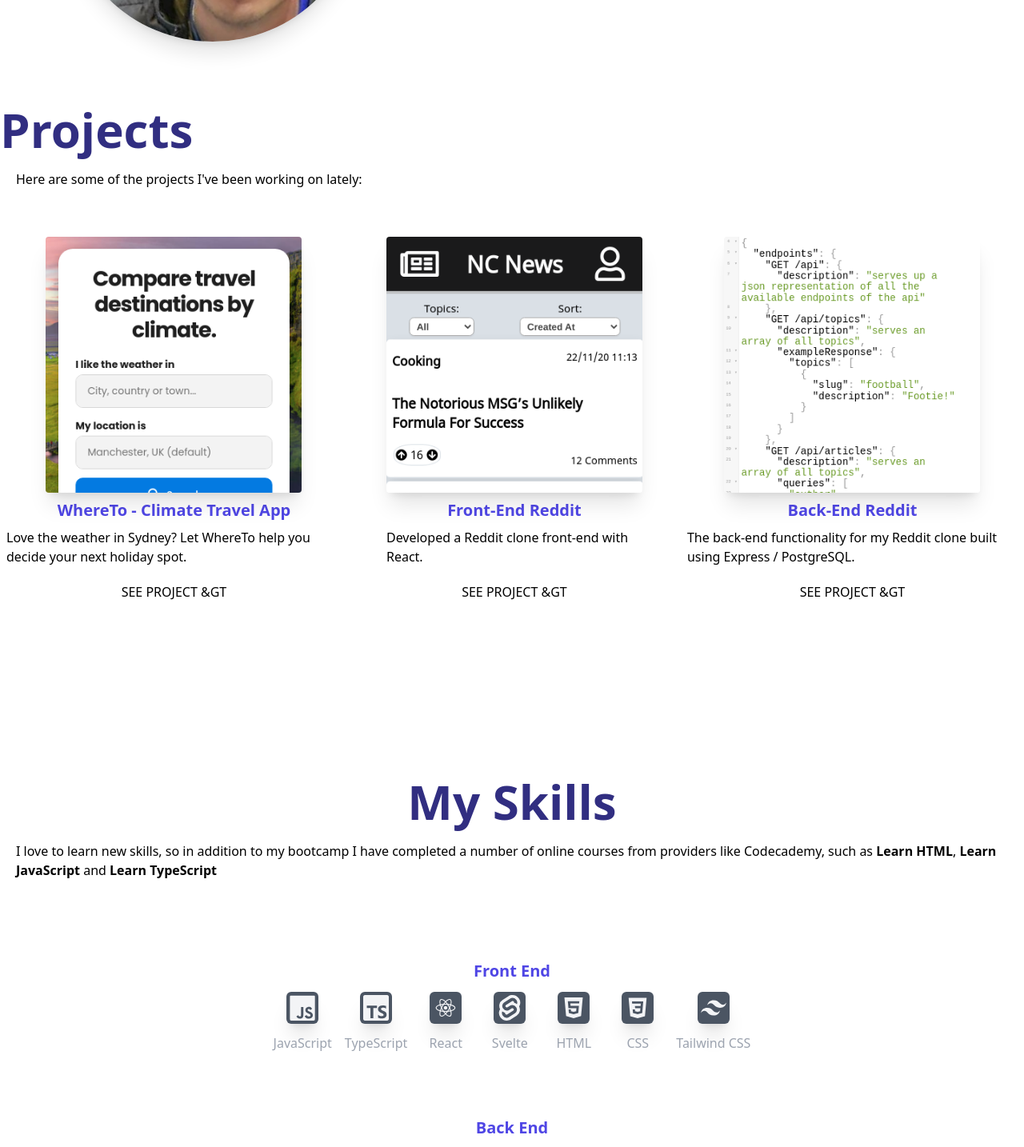
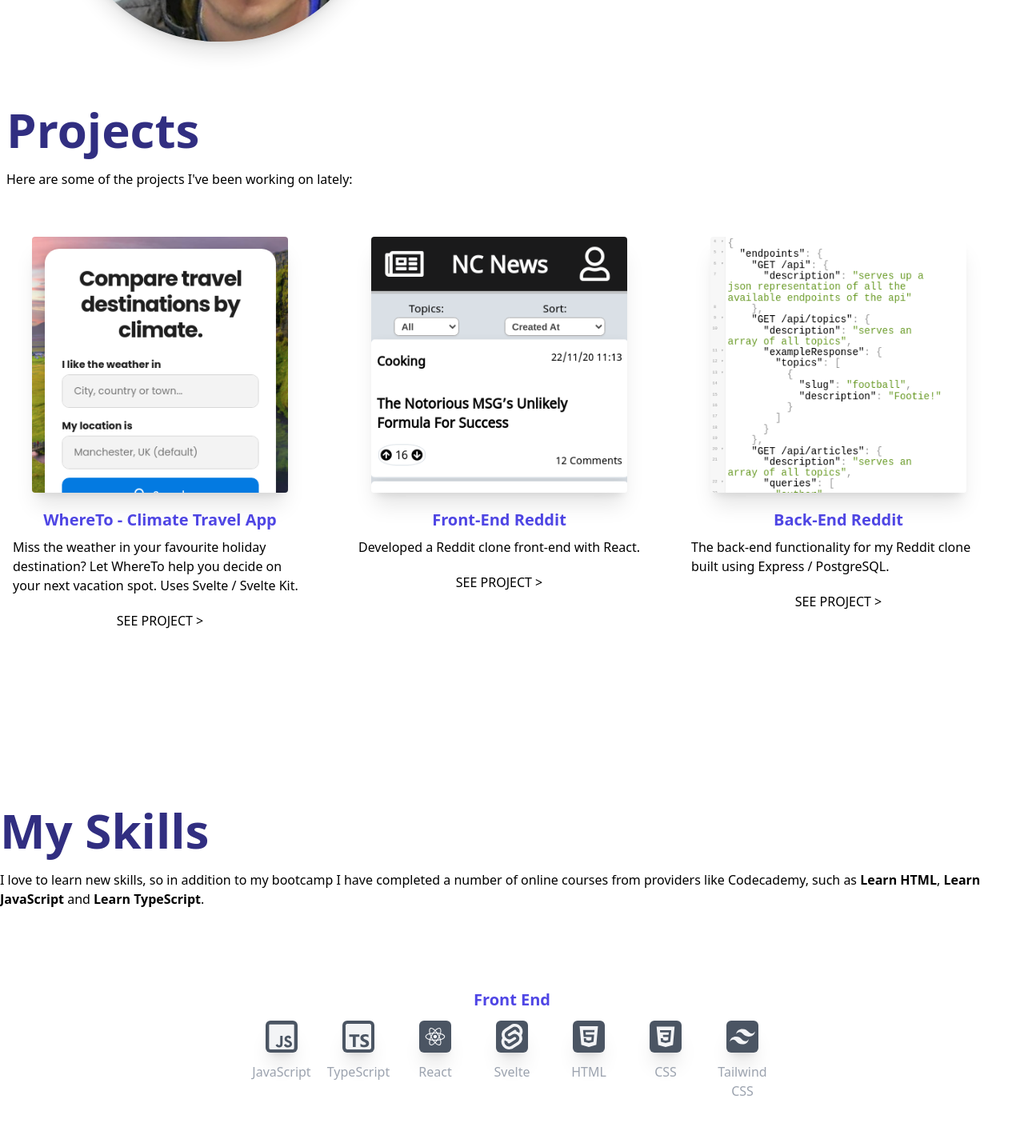
Before and after one commit to benwestondigital/next-portfolio, a Next.js app: page / in a window 1280 px wide. Shown: the part 460-1894 px from the top of the page at 80% size. Built offline with nearby package versions, Linux system fonts and the light colour scheme.

Commit message:
headwind class formatting

```diff
--- a/components/About.jsx
+++ b/components/About.jsx
@@ -7,21 +7,21 @@ const About = () => {
     <Element id='about' name='about'>
       <div>
         <div className='flex justify-between text-center md:mx-20 md:pt-32 pt-28'>
-          <div className='w-3/4 h-96 shadow-xl rounded-full relative px-10 hidden md:block'>
+          <div className='relative hidden w-3/4 px-10 rounded-full shadow-xl h-96 md:block'>
             <Image
               src={heroImage}
               alt='hero'
               layout='fill'
               objectFit='cover'
-              className='rounded-full cursor-pointer hidden md:block'
+              className='hidden rounded-full cursor-pointer md:block'
             />
           </div>
-          <div className='flex flex-col md:ml-20 mx-10 mt-10'>
-            <h1 className='font-bold text-7xl text-left mb-5'>
+          <div className='flex flex-col mx-10 mt-10 md:ml-20'>
+            <h1 className='mb-5 font-bold text-left text-7xl'>
               Hi, I&apos;m <span className='text-indigo-900'>Ben!</span>
             </h1>
-            <p className='text-left font-normal font mb-5 flex-wrap'>
-              I am a front-end developer that has recently finished the <a href="https://northcoders.com/" target="_blank" rel="noreferrer" className='font-semibold'>Northcoders</a> software development bootcamp. I am looking for a great Front End Developer role based in London to continue learning and building cool things.
+            <p className='flex-wrap mb-5 font-normal text-left'>
+              I am a front-end developer that has recently finished the <a href="https://northcoders.com/" target="_blank" rel="noreferrer" className='font-semibold'>Northcoders</a> software development bootcamp. I am looking for a great role based in London to continue learning and building cool things.
             </p>
 
             <Link
@@ -30,7 +30,7 @@ const About = () => {
               smooth={true}
               offset={50}
               duration={500}
-              className='font-semibold text-white md:mt-10 mt-5 pt-5 bg-indigo-900 rounded-md w-60 h-16 text-lg hover:bg-black'
+              className='h-16 pt-5 mt-5 text-lg font-semibold text-white bg-indigo-900 rounded-md md:mt-10 w-60 hover:bg-black'
             >
               See My Portfolio
             </Link>
--- a/components/Projects.jsx
+++ b/components/Projects.jsx
@@ -7,19 +7,19 @@ import redditback from '../public/images/redditback.png'
 
 const Projects = () => {
   const projects = [
-    { slug: 'whereto-climate-app', projName: 'WhereTo - Climate Travel App', image: whereto, description: 'Love the weather in Sydney? Let WhereTo help you decide your next holiday spot.' },
+    { slug: 'whereto-climate-app', projName: 'WhereTo - Climate Travel App', image: whereto, description: 'Miss the weather in your favourite holiday destination? Let WhereTo help you decide on your next vacation spot. Uses Svelte / Svelte Kit.' },
     { slug: 'reddit-front-end', projName: 'Front-End Reddit', image: redditfront, description: 'Developed a Reddit clone front-end with React.' },
     { slug: 'reddit-back-end', projName: 'Back-End Reddit', image: redditback, description: 'The back-end functionality for my Reddit clone built using Express / PostgreSQL.' },
   ];
 
   return (
     <Element id='projects' name='projects'>
-      <div className='w-full my-20 h-auto flex flex-col justify-center items-start'>
-        <h2 className='text-indigo-900 text-6xl font-bold text-left'>
+      <div className='flex flex-col items-center justify-center w-full h-auto mx-2 my-20 md:items-start'>
+        <h2 className='text-6xl font-bold text-indigo-900'>
           Projects
         </h2>
-        <p className='text-left font-normal font m-5 flex-wrap'>Here are some of the projects I&apos;ve been working on lately:</p>
-        <div className='md:flex sm:flex-col md:flex-row justify-center items-center gap-10 md:gap-10 sm:pb-10 mt-10'>
+        <p className='mt-5 mb-5 font-normal text-left font'>Here are some of the projects I&apos;ve been working on lately:</p>
+        <div className='items-center justify-center gap-10 mt-10 md:flex sm:flex-col md:flex-row md:items-start md:gap-10 sm:pb-10'>
           {projects.map(project => {
             return <SingleProject key={project.projName} project={project} />;
           })}
--- a/components/SingleProject.jsx
+++ b/components/SingleProject.jsx
@@ -3,7 +3,7 @@ import Link from 'next/link';
 
 const SingleProject = ({ project }) => {
   return (
-    <div className='flex flex-col mx-2 items-center'>
+    <div className='flex flex-col w-96 items-center justify-start'>
       <div className='rounded w-80 h-80 shadow-xl relative'>
         <Image
           src={project.image}
@@ -14,16 +14,16 @@ const SingleProject = ({ project }) => {
           objectPosition='top'
         />
       </div>
-      <h2 className='text-xl m-2 text-indigo-600 font-semibold'>
+      <h2 className='text-xl m-2 mt-5 text-indigo-600 font-semibold'>
         {project.projName}
       </h2>
-      <p className='text-left font-normal font mb-5 flex-wrap'>
+      <p className='text-center md:text-left font-normal font mx-2 mb-5 flex-wrap'>
         {project.description}
       </p>
       <Link
         href={`/projects/${project.slug}`}
       >
-        <a className='uppercase text-left font-normal font mb-5 flex-wrap'>See Project &gt</a>
+        <a className='uppercase text-left font-normal font mb-5 flex-wrap'>See Project &gt;</a>
       </Link>
     </div>
   );
--- a/components/Tech.js
+++ b/components/Tech.js
@@ -2,18 +2,17 @@ import { Element } from 'react-scroll';
 import TechSection from '../components/TechSection';
 import { tech } from '../utils';
 
-// TODO:fix colours and icons for this section
 const Tech = () => {
   const frontEnd = tech.filter(tech => tech.type === 'Front End');
   const backEnd = tech.filter(tech => tech.type === 'Back End');
   const other = tech.filter(tech => tech.type === 'Other');
   return (
     <Element id='tech' name='tech'>
-      <div className='w-full my-40 h-auto flex flex-col justify-center items-center'>
-        <h1 className='text-indigo-900 text-6xl font-bold text-center'>
+      <div className='flex flex-col items-center justify-center w-full h-auto my-40'>
+        <h1 className='text-6xl font-bold text-indigo-900 md:self-start'>
           My Skills
         </h1>
-        <p className='text-left font-normal font m-5 flex-wrap'>
+        <p className='flex-wrap self-start mt-5 mb-5 font-normal'>
           I love to learn new skills, so in addition to my bootcamp I have
           completed a number of online courses from providers like Codecademy,
           such as{' '}
@@ -43,6 +42,7 @@ const Tech = () => {
           >
             Learn TypeScript
           </a>
+          .
         </p>
 
         <TechSection techType={frontEnd} />
--- a/components/TechSection.jsx
+++ b/components/TechSection.jsx
@@ -1,22 +1,22 @@
 const TechSection = ({ techType }) => {
   return (
-    <div className='flex justify-items-start items-center mx-40 gap-10 mt-20'>
+    <div className='flex justify-items-start items-center mx-40 gap-5 mt-20'>
       <div className='flex flex-col justify-center items-center'>
         <h2 className='text-xl text-indigo-600 font-semibold'>
           {techType[0].type}
         </h2>
-        <div className='flex justify-center items-center cursor-pointer'>
+        <div className='flex flex-wrap shrink justify-center items-start'>
           {techType.map(item => {
             const Icon = item.icon;
             return (
               <div
                 key={item.techName}
-                className='flex flex-col justify-center items-center mx-2'
+                className='flex flex-col md:w-20 justify-start items-center mx-2'
               >
                 <Icon
-                  className={`w-10 h-10 bg-gray-600 hover:bg-gray-800 text-gray-100 m-3 p-1 shadow-xl rounded-md`}
+                  className='w-10 h-10 bg-gray-600 hover:bg-gray-800 text-gray-100 m-3 p-1 shadow-xl rounded-md'
                 />
-                <p className='md:text-base text-gray-400 md:text-center sm:text-left sm:text-sm'>
+                <p className='md:text-base text-gray-400 md:text-center text-center sm:text-left sm:text-sm'>
                   {item.techName}
                 </p>
               </div>
```
